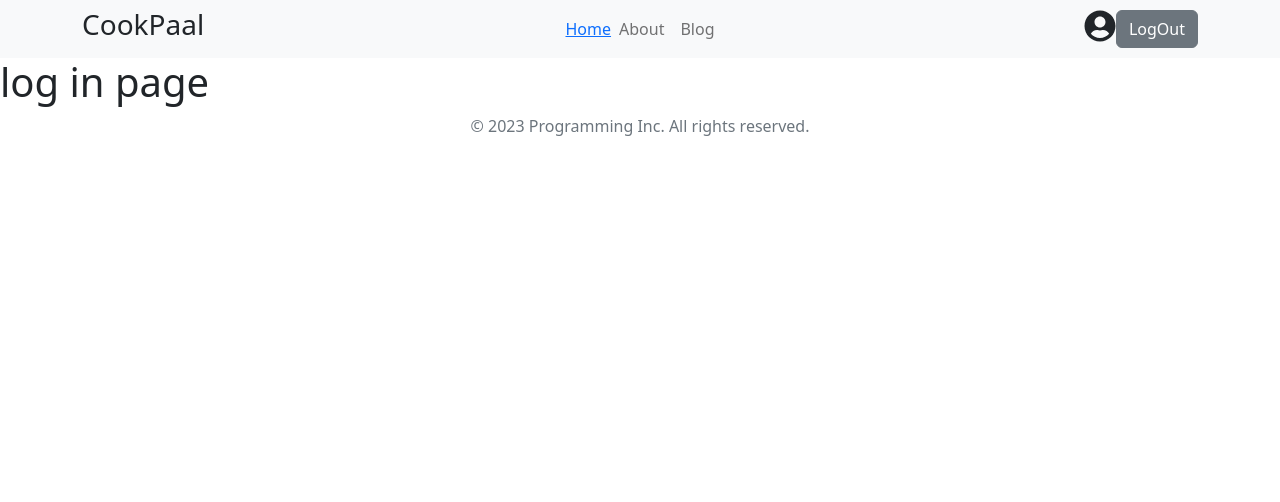
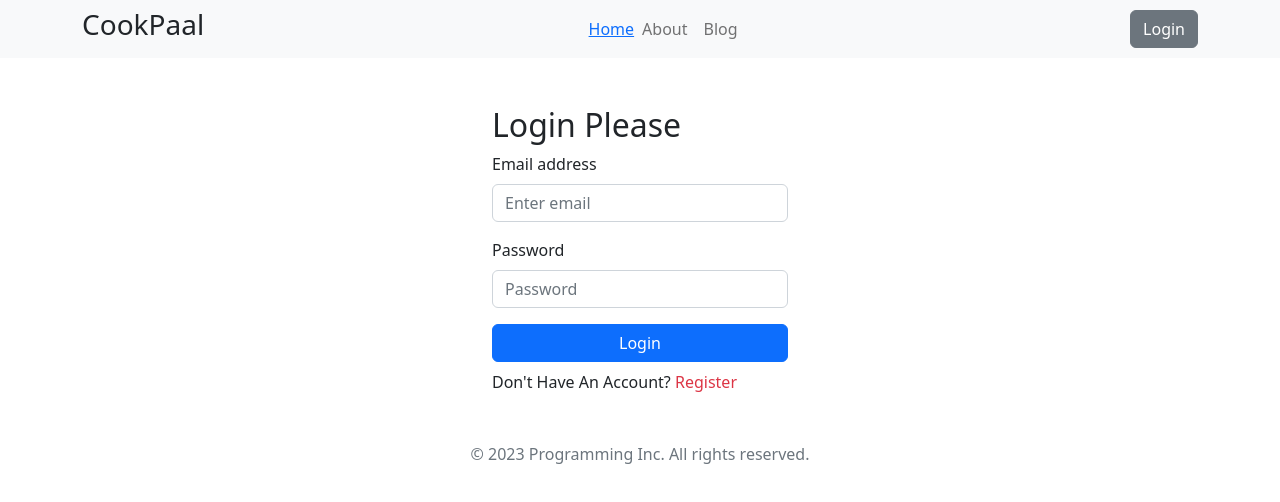
Before and after one commit to rashidulub/The-chef-recipes-client, a React (Vite) app: page /login in a window 1280 px wide. Shown: the top 502 px of the page. Built offline with nearby package versions, Linux system fonts and the light colour scheme.

Commit message:
login form and registation form create

```diff
--- a/src/Provider/AuthProvider.jsx
+++ b/src/Provider/AuthProvider.jsx
@@ -7,7 +7,7 @@ export const AuthContext = createContext(null)
 const auth = getAuth(app)
 
 const AuthProvider = ({children}) => {
-    const user = {displayName:'hello khan'}
+    const user = null
 
     const authInfo={
         user,
--- a/src/pages/Login/Login/Login.jsx
+++ b/src/pages/Login/Login/Login.jsx
@@ -1,10 +1,36 @@
 import React from 'react';
+import { Button, Container, Form } from 'react-bootstrap';
+import { Link } from 'react-router-dom';
 
 const Login = () => {
     return (
-        <div>
-            <h1>log in page</h1>
-        </div>
+        <Container className='w-25 mx-auto mt-5 mb-5'>
+        <h2>Login Please</h2>
+        <Form >
+            <Form.Group className="mb-3" controlId="formBasicEmail">
+                <Form.Label>Email address</Form.Label>
+                <Form.Control type="email" name='email' placeholder="Enter email" required />
+
+            </Form.Group>
+
+            <Form.Group className="mb-3" controlId="formBasicPassword">
+                <Form.Label>Password</Form.Label>
+                <Form.Control type="password" name='password' placeholder="Password" required/>
+            </Form.Group>
+
+            <Button className='w-100' variant="primary" type="submit">
+                Login
+            </Button>
+            <p className='mt-2'>Don't Have An Account? <Link className='text-danger text-decoration-none' to='/register'>Register</Link></p>
+            <Form.Text className="text-success">
+
+            </Form.Text>
+            <Form.Text className="text-danger">
+
+            </Form.Text>
+        </Form>
+
+    </Container>
     );
 };
 
--- a/src/pages/Login/Register/Register.jsx
+++ b/src/pages/Login/Register/Register.jsx
@@ -1,9 +1,29 @@
 import React from 'react';
+import { Button, Form } from 'react-bootstrap';
 
 const Register = () => {
     return (
         <div>
-            <h1>register</h1>
+            <Form>
+      <Form.Group className="mb-3" controlId="formBasicEmail">
+        <Form.Label>Email address</Form.Label>
+        <Form.Control type="email" placeholder="Enter email" />
+        <Form.Text className="text-muted">
+          We'll never share your email with anyone else.
+        </Form.Text>
+      </Form.Group>
+
+      <Form.Group className="mb-3" controlId="formBasicPassword">
+        <Form.Label>Password</Form.Label>
+        <Form.Control type="password" placeholder="Password" />
+      </Form.Group>
+      <Form.Group className="mb-3" controlId="formBasicCheckbox">
+        <Form.Check type="checkbox" label="Check me out" />
+      </Form.Group>
+      <Button variant="primary" type="submit">
+        Submit
+      </Button>
+    </Form>
         </div>
     );
 };
--- a/src/pages/shared/Footer/Footer.jsx
+++ b/src/pages/shared/Footer/Footer.jsx
@@ -2,7 +2,7 @@ import React from 'react';
 
 const Footer = () => {
     return (
-        <div>
+        <div className='mt-5 mb-5'>
              <footer className='divide-y text-muted'>
       <div></div>
       <div className='py-6 text-sm text-center text-gray-400'>
--- a/src/routes/Routes.jsx
+++ b/src/routes/Routes.jsx
@@ -1,6 +1,6 @@
 import { Navigate, createBrowserRouter } from "react-router-dom";
 import Main from "../layoutes/Main";
-import Home from "../pages/Home/Home/Home";
+
 import Category from "../pages/Home/Category/Category";
 import VewRecipesLayoutes from "../layoutes/VewRecipesLayoutes";
 import VewRecipe from "../pages/VewRecipe/VewRecipe/VewRecipe";
@@ -30,7 +30,7 @@ const router = createBrowserRouter([
 
     },
     {
-        path:'category  ',
+        path:'category',
         element:<Main></Main>,
         children:[
 
```
